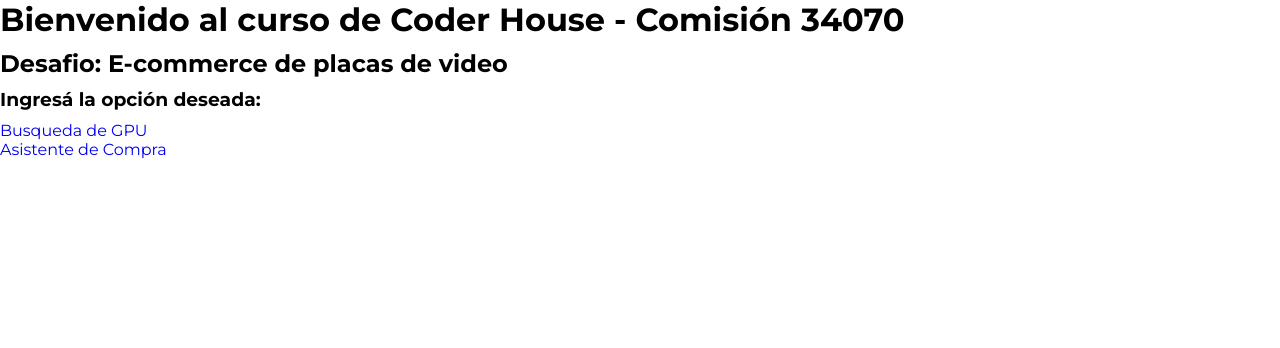
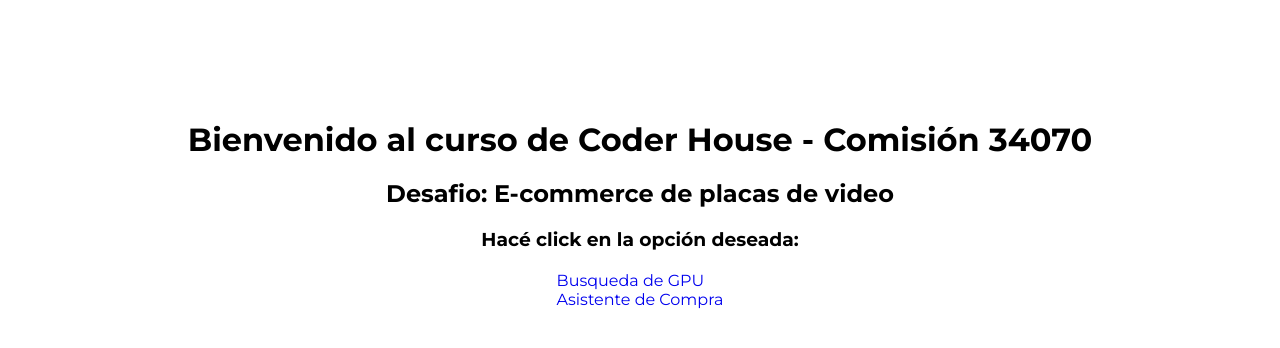
Before and after one commit to gonzalogilparicio/Coderhouse-JS, a plain HTML site: page index.html in a window 1280 px wide. Drawn offline with Linux system fonts and the light colour scheme.

Commit message:
styles to index page

```diff
--- a/css/styles.css
+++ b/css/styles.css
@@ -10,6 +10,30 @@
     text-decoration: none;
     list-style-type: none;
     font-family: 'Montserrat', sans-serif;
+}
+
+/* ----------------------------- index ----------------------------- */
+
+.main__index {
+    display: flex;
+    flex-direction: column;
+    align-items: center;
+}
+
+.main__index h1,
+h2,
+h3,
+ul {
+    margin-block: 10px;
+}
+
+.main__index h1 {
+    margin-top: 120px;
+}
+
+.main__index a:hover {
+    text-decoration: underline;
+    cursor: pointer;
 }
 
 /* ----------------------------- busqueda ----------------------------- */
@@ -29,6 +53,10 @@
 
 .main__busqueda h1 {
     margin-top: 40px;
+}
+
+.main__busqueda p {
+    font-weight: 600;
 }
 
 .main__busqueda form input {
--- a/index.html
+++ b/index.html
@@ -1,5 +1,6 @@
 <!DOCTYPE html>
 <html lang="es">
+
 <head>
     <meta charset="UTF-8" />
     <meta http-equiv="X-UA-Compatible" content="IE=edge" />
@@ -7,14 +8,18 @@
     <title>Curso JS CoderHouse</title>
     <link rel="stylesheet" href="./css/styles.css" />
 </head>
+
 <body>
+    <main class="main__index">
         <h1>Bienvenido al curso de Coder House - Comisión 34070</h1>
         <h2>Desafio: E-commerce de placas de video</h2>
-    <h3>Ingresá la opción deseada:</h3>
+        <h3>Hacé click en la opción deseada:</h3>
         <ul>
             <li><a href="./pages/busqueda.html">Busqueda de GPU</a></li>
             <li><a href="./pages/asistente.html">Asistente de Compra</a></li>
         </ul>
+    </main>
     <script src="./js/main.js"></script>
 </body>
+
 </html>
```
Lines whose indentation alone changed are shown as unchanged.
